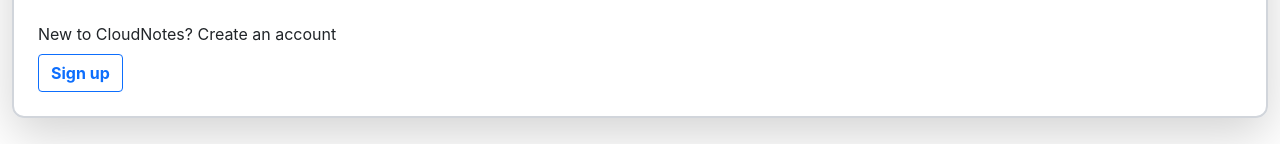
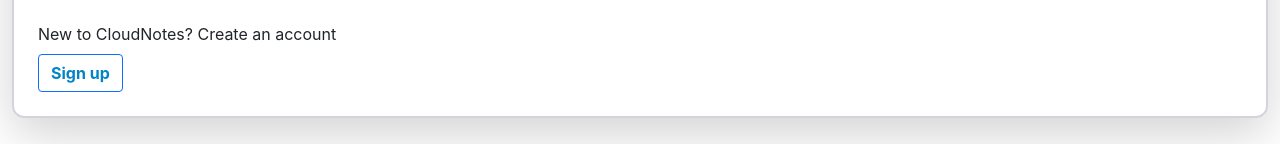
Before and after one commit to singhnaveen098/CloudNotes, a React (Create React App) app: page /login in a window 1280 px wide. Shown: the part 447-591 px from the top of the page. Built offline with nearby package versions, Linux system fonts and the light colour scheme.

Commit message:
Update Login.js

```diff
--- a/src/components/Login.js
+++ b/src/components/Login.js
@@ -47,7 +47,7 @@ function Login(props) {
                 </form>
                 <div className='mt-4'>
                     <p>New to CloudNotes? Create an account</p>
-                    <Link className="btn btn-outline-primary font-bold mt-2" to="/signup" role="button">Sign up</Link>
+                    <Link className="btn btn-outline-primary text-sky-600 font-bold mt-2" to="/signup" role="button">Sign up</Link>
                 </div>
             </div>
         </>
```
